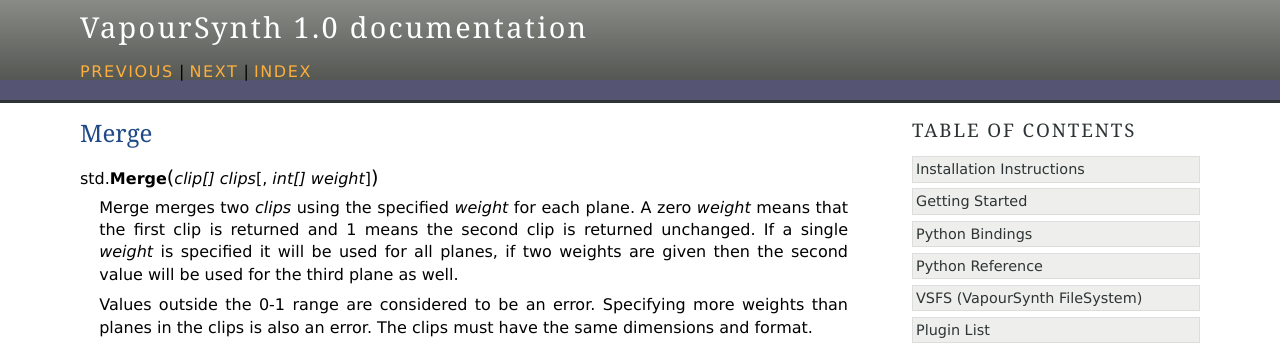
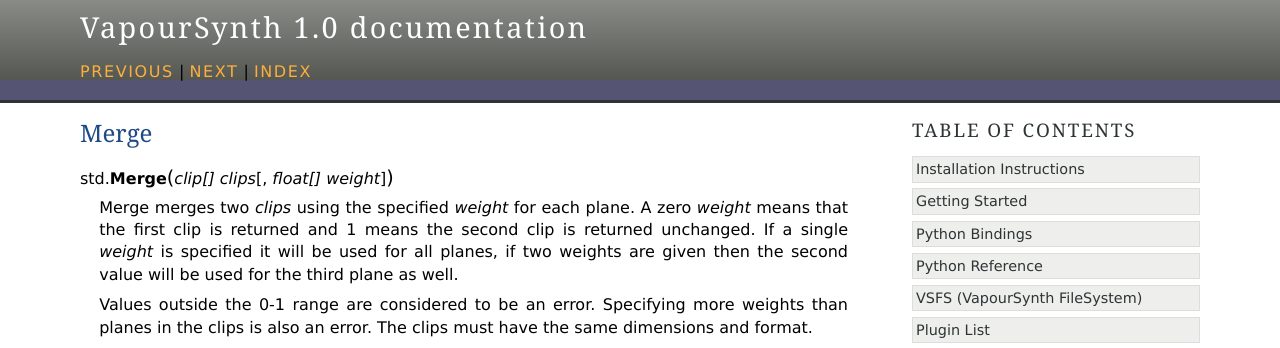
Before and after one commit to vapoursynth/vapoursynth, a Sphinx documentation site: the page built from doc/functions/merge.rst, in a window 1280 px wide. Shown: the top 348 px of the page. Built offline with Sphinx 7.4.7, drawn with Linux system fonts in a browser that asks for light colours; formulas are drawn with MathJax 3.

Commit message:
List the correct argument types in the documentation of Merge
git-svn-id: http://vapoursynth.googlecode.com/svn/trunk@344 f9120d27-2007-6f97-8312-0f4ebfa7710f

```diff
--- a/doc/functions/merge.rst
+++ b/doc/functions/merge.rst
@@ -1,7 +1,7 @@
 Merge
 =====
 
-.. function::   Merge(clip[] clips[, int[] weight])
+.. function::   Merge(clip[] clips[, float[] weight])
    :module: std
 
    Merge merges two *clips* using the specified *weight* for each plane. A zero *weight* means that the first clip is returned and 1 means the second clip is returned unchanged. If a single *weight* is specified it will be used for all planes, if two weights are given then the second value will be used for the third plane as well.
```
